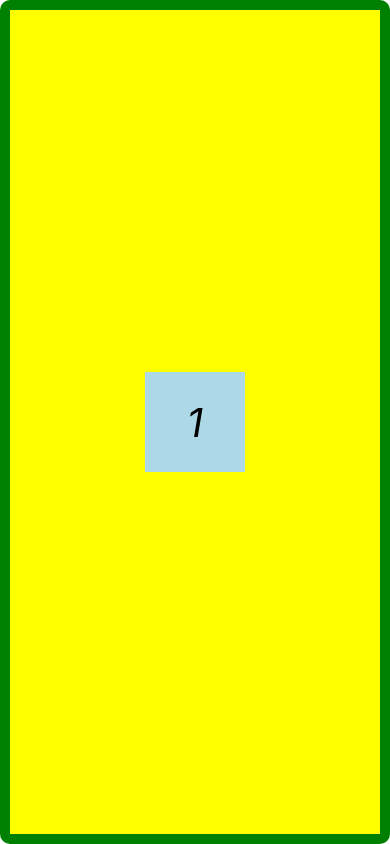
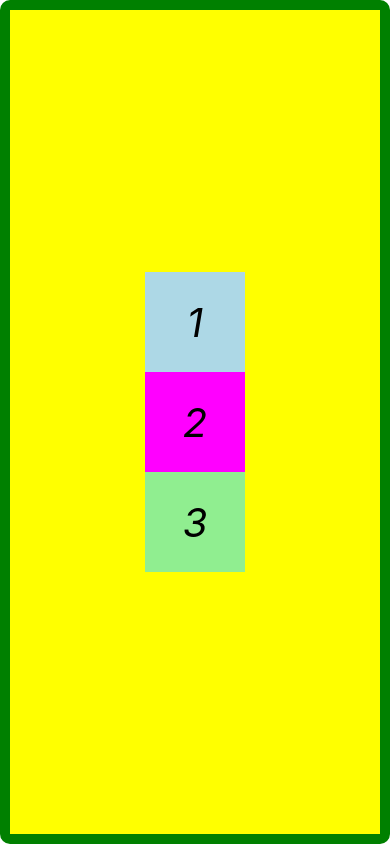
Before and after one commit to codingscode/reactnative_from_zero_to_hero, a React Native app in the folder rntour/: screen / in a window 390 px wide. Built offline with nearby package versions, Linux system fonts and the light colour scheme.

Commit message:
parte 15

```diff
--- a/rntour/App.js
+++ b/rntour/App.js
@@ -17,6 +17,12 @@ function App() {
       <View style={styles.body} >
          <View style={styles.view1} >
             <Text style={styles.text} >1</Text>
+         </View>
+         <View style={styles.view2} >
+            <Text style={styles.text} >2</Text>
+         </View>
+         <View style={styles.view3} >
+            <Text style={styles.text} >3</Text>
          </View>
 
       </View>
@@ -40,6 +46,20 @@ const styles = StyleSheet.create({
       alignItems: 'center',
       justifyContent: 'center'
    },
+   view2: {
+      width: 100,
+      height: 100,
+      backgroundColor: 'magenta',
+      alignItems: 'center',
+      justifyContent: 'center'
+   },
+   view3: {
+      width: 100,
+      height: 100,
+      backgroundColor: 'lightgreen',
+      alignItems: 'center',
+      justifyContent: 'center'
+   },
    text: {
       color: 'black',
       fontSize: 40,
```
